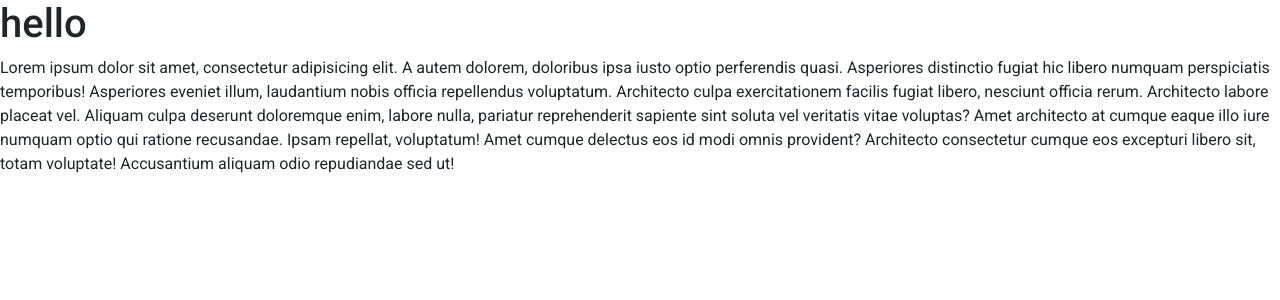
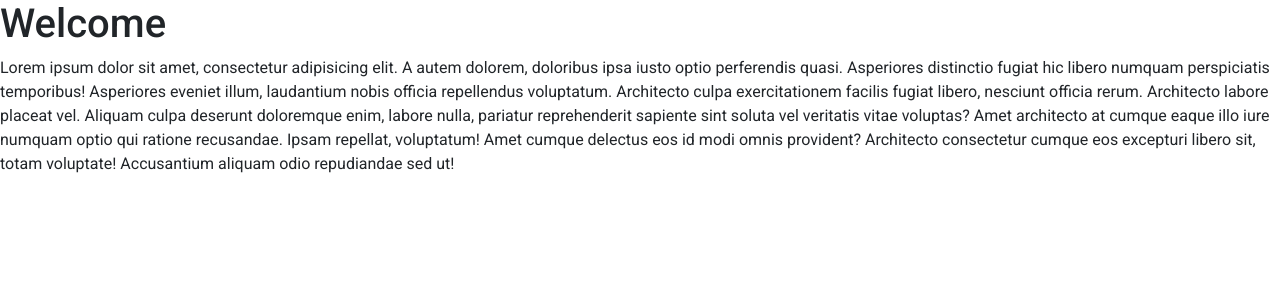
Before and after one commit to prowaseem/pro-angular, an Angular app: page / in a window 1280 px wide. Shown: the top 300 px of the page. Built offline with nearby package versions, Linux system fonts and the light colour scheme.

Commit message:
updating app component test

```diff
--- a/src/app/app.component.html
+++ b/src/app/app.component.html
@@ -1,2 +1,2 @@
-<h1>hello</h1>
+<h1>Welcome</h1>
 <p>Lorem ipsum dolor sit amet, consectetur adipisicing elit. A autem dolorem, doloribus ipsa iusto optio perferendis quasi. Asperiores distinctio fugiat hic libero numquam perspiciatis temporibus! Asperiores eveniet illum, laudantium nobis officia repellendus voluptatum. Architecto culpa exercitationem facilis fugiat libero, nesciunt officia rerum. Architecto labore placeat vel. Aliquam culpa deserunt doloremque enim, labore nulla, pariatur reprehenderit sapiente sint soluta vel veritatis vitae voluptas? Amet architecto at cumque eaque illo iure numquam optio qui ratione recusandae. Ipsam repellat, voluptatum! Amet cumque delectus eos id modi omnis provident? Architecto consectetur cumque eos excepturi libero sit, totam voluptate! Accusantium aliquam odio repudiandae sed ut!</p>
```
Also changed, not shown: 1 other file (tests, documents, lock files or other folders).
